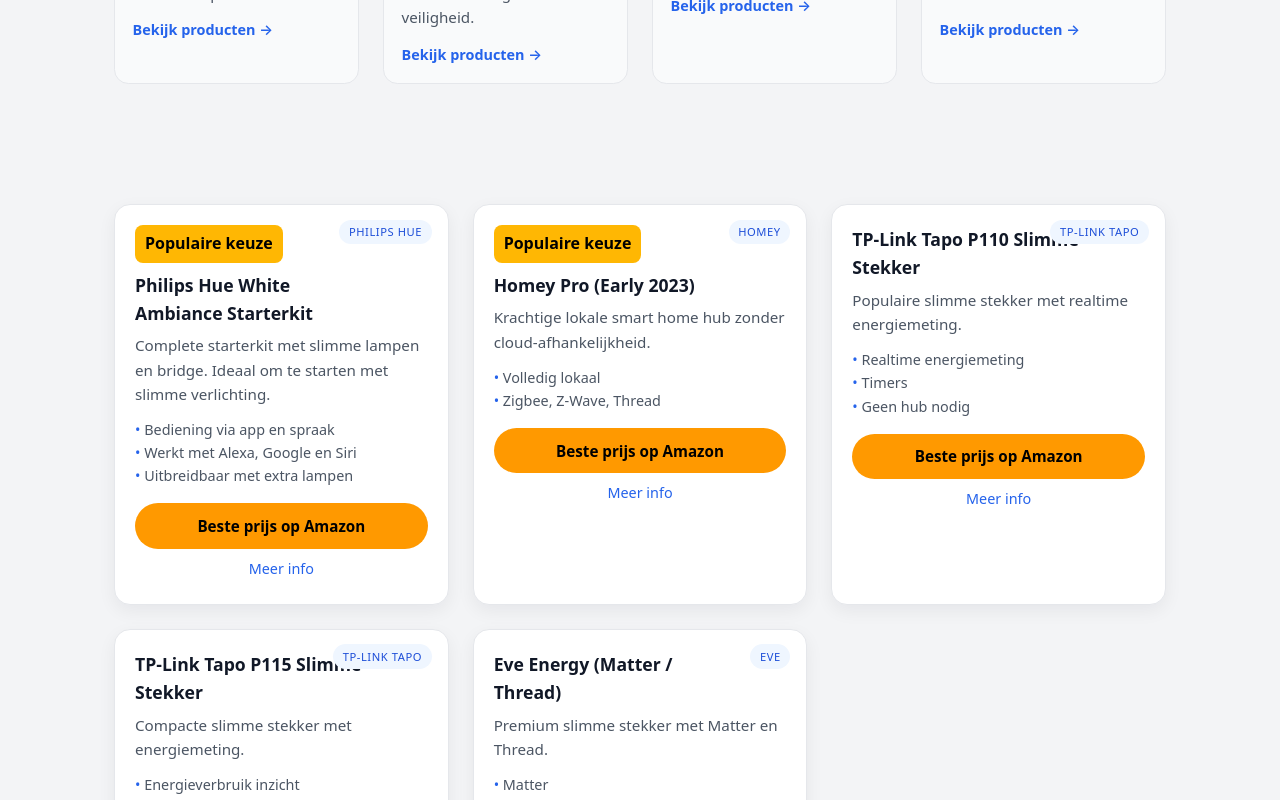
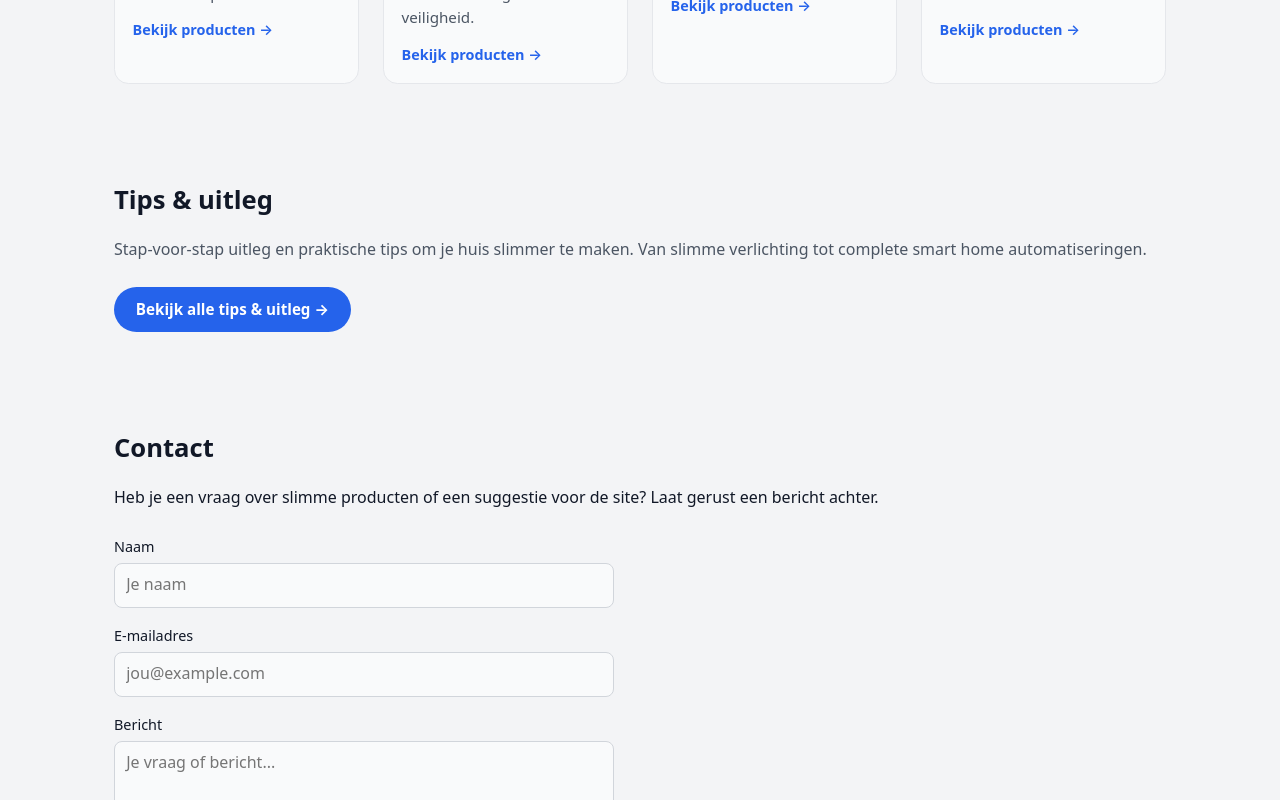
Before and after one commit to hafidgrad/SlimHuisWonen, a Next.js app: page / in a window 1280 px wide. Shown: the part 2000-2800 px from the top of the page. Built offline with nearby package versions, Linux system fonts and the light colour scheme.

Commit message:
app/page.jsx

```diff
--- a/app/page.jsx
+++ b/app/page.jsx
@@ -64,9 +64,6 @@
         <About />
         <Categories />
 
-        {/* ✅ Toon slechts 6 producten op de homepage (zonder dubbele kop/intro) */}
-        <Products limit={6} showHeader={false} />
-
         {/* ✅ Tips & uitleg – centrale CTA */}
         <section className="section">
           <div className="container">
```
